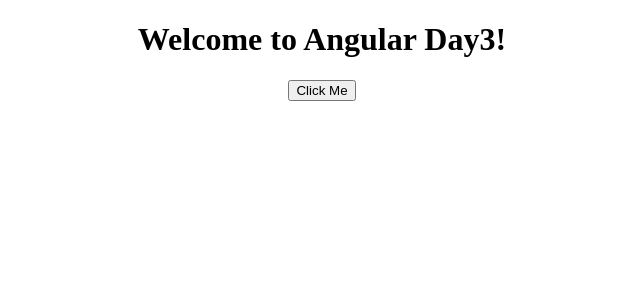
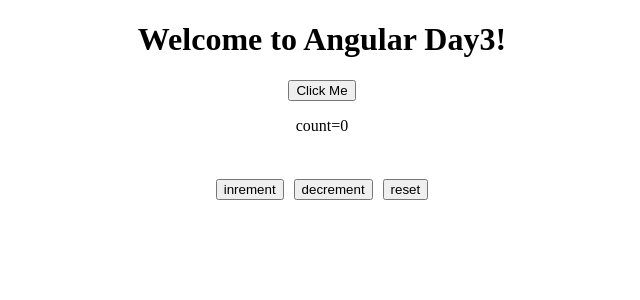
Before and after one commit to sevendyne/angular_tutorial1, an Angular app: page /counter in a window 1280 px wide. Shown: the top 300 px of the page, without its empty margins (318-958 px from the left). Built offline with nearby package versions, Linux system fonts and the light colour scheme.

Commit message:
create two compoent

```diff
--- a/src/app/app.component.html
+++ b/src/app/app.component.html
@@ -6,3 +6,4 @@
 
     <p>{{ outputMessage }}</p>
 </div>
+<app-counter></app-counter>
--- a/src/app/app.component.ts
+++ b/src/app/app.component.ts
@@ -1,19 +1,22 @@
 import { Component } from '@angular/core';
 import { HomeComponent } from './home/home.component'; // Import HomeComponent
+import { CounterComponent } from './counter/counter.component';
 
 @Component({
   selector: 'app-root',
   standalone: true,
   templateUrl: './app.component.html',
   styleUrl: './app.component.css',
-  imports: [HomeComponent]
+  imports: [HomeComponent,CounterComponent]
 })
 export class AppComponent {
   title = 'Angular Day3';
   outputMessage: string = '';
 
+
   handleButtonClick(event: string) {
     this.outputMessage = event;
     // alert(event);
   }
+
 }
--- /dev/null
+++ b/src/app/counter/counter.component.html
@@ -0,0 +1,8 @@
+<p style="text-align: center;"> count={{count}}</p>
+<br>
+<div style="text-align: center;">
+    <button (click)="increment()" style="margin : 10px;">inrement</button>
+    <button (click)="decrement()">decrement</button>
+    <button (click)="reset()" style="margin: 10px;">reset</button>
+
+</div>
--- /dev/null
+++ b/src/app/counter/counter.component.ts
@@ -0,0 +1,23 @@
+import { Component } from '@angular/core';
+
+@Component({
+  selector: 'app-counter',
+  standalone: true,
+  imports: [],
+  templateUrl: './counter.component.html',
+  styleUrl: './counter.component.css'
+})
+export class CounterComponent {
+  count=0;
+  increment(){
+    if(this.count>=0)
+    this.count+=1;
+  }
+  decrement(){
+    if(this.count>0)
+    this.count-=1;
+  }
+  reset(){
+    this.count=0;
+  }
+}
```
Also changed, not shown: src/app/counter/counter.component.css (added), 1 other file (tests, documents, lock files or other folders).
